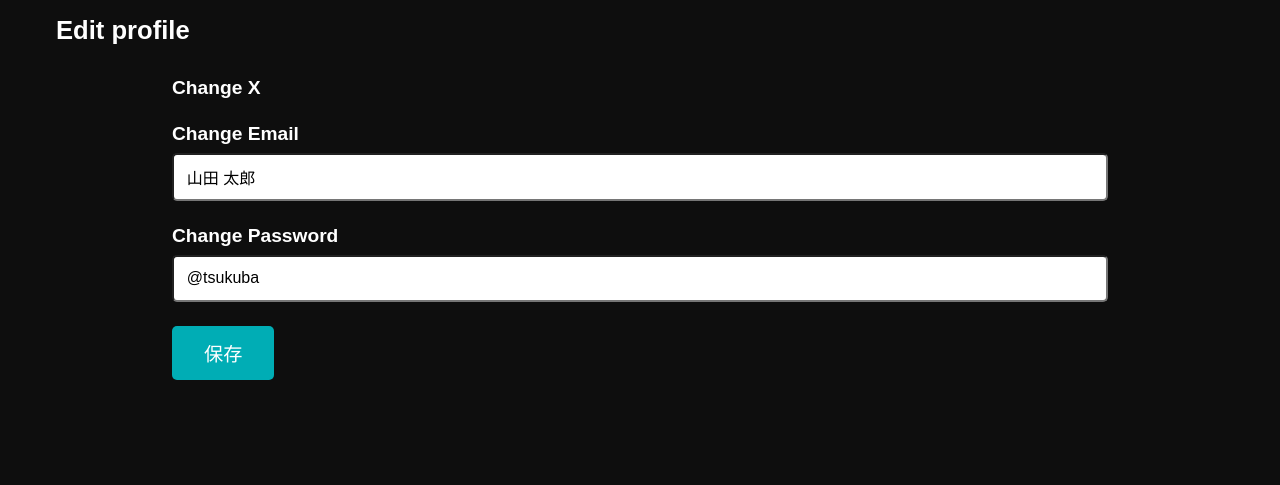
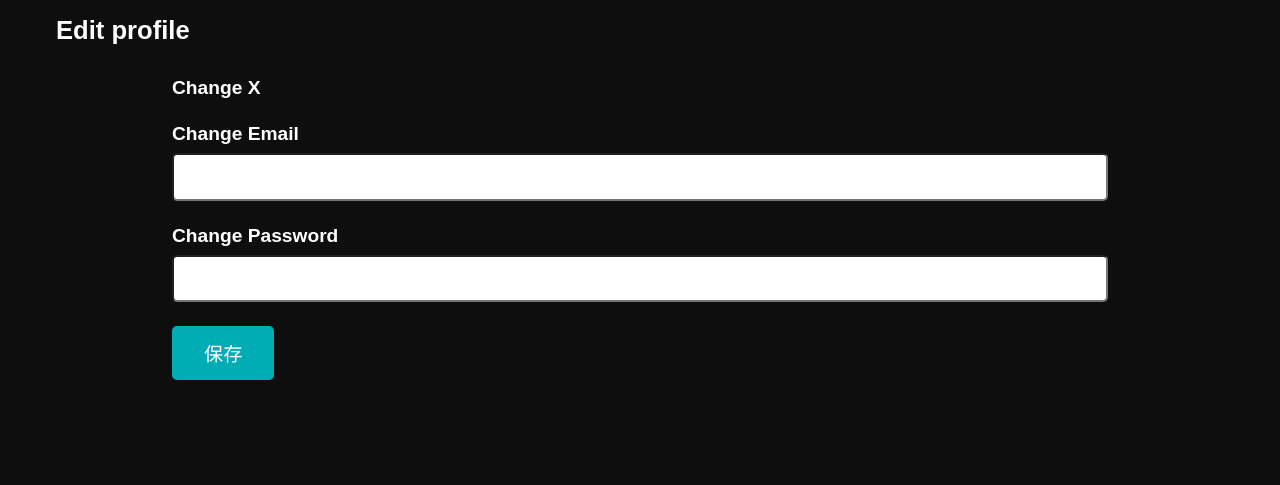
Before and after one commit to Karaag/VRecruit, a Flask app: page /account-edit in a window 1280 px wide. Shown: the part 80-565 px from the top of the page. Run offline with Flask 3, Linux system fonts and the light colour scheme.

Commit message:
編集画面ちょっと修正

```diff
--- a/static/index.css
+++ b/static/index.css
@@ -245,6 +245,8 @@ section {
   margin-bottom: 0.5rem;
 }
 
+.form-group input[type='password'],
+.form-group input[type='email'],
 .form-group input[type='text'],
 .form-group input[type='url'] {
   width: 100%;
--- a/templates/account_edit.html
+++ b/templates/account_edit.html
@@ -24,14 +24,14 @@
 
         <!-- メルアド -->
         <div class="form-group">
-          <label for="name">Change Email</label>
-          <input type="text" id="name" name="name" value="山田 太郎" required>
+          <label for="email">Change Email</label>
+          <input type="email" id="email" name="email" required>
         </div>
 
         <!-- パスワード -->
         <div class="form-group">
-          <label for="twitter-account">Change Password</label>
-          <input type="text" id="twitter-account" name="twitter_account" value="@tsukuba">
+          <label for="password">Change Password</label>
+          <input type="password" id="password" name="password">
         </div>
 
         <!-- 保存ボタン -->
```
